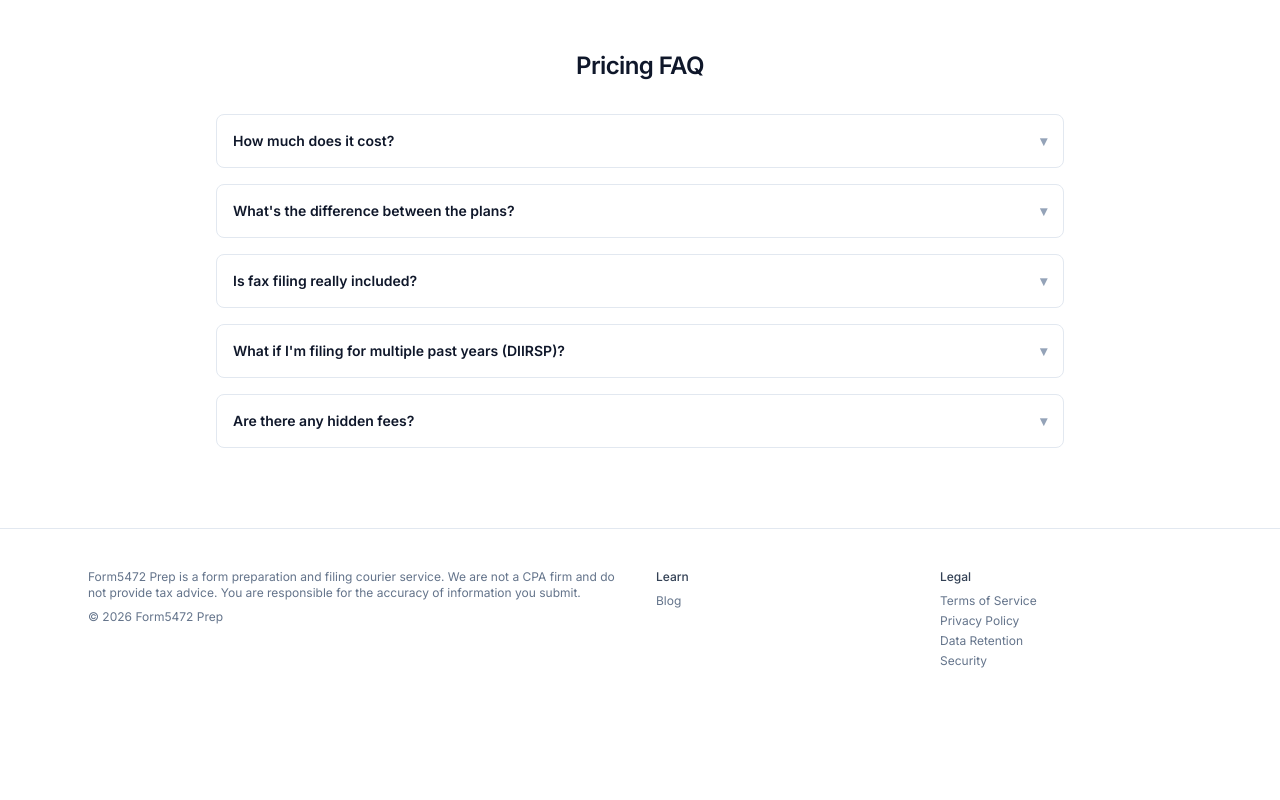
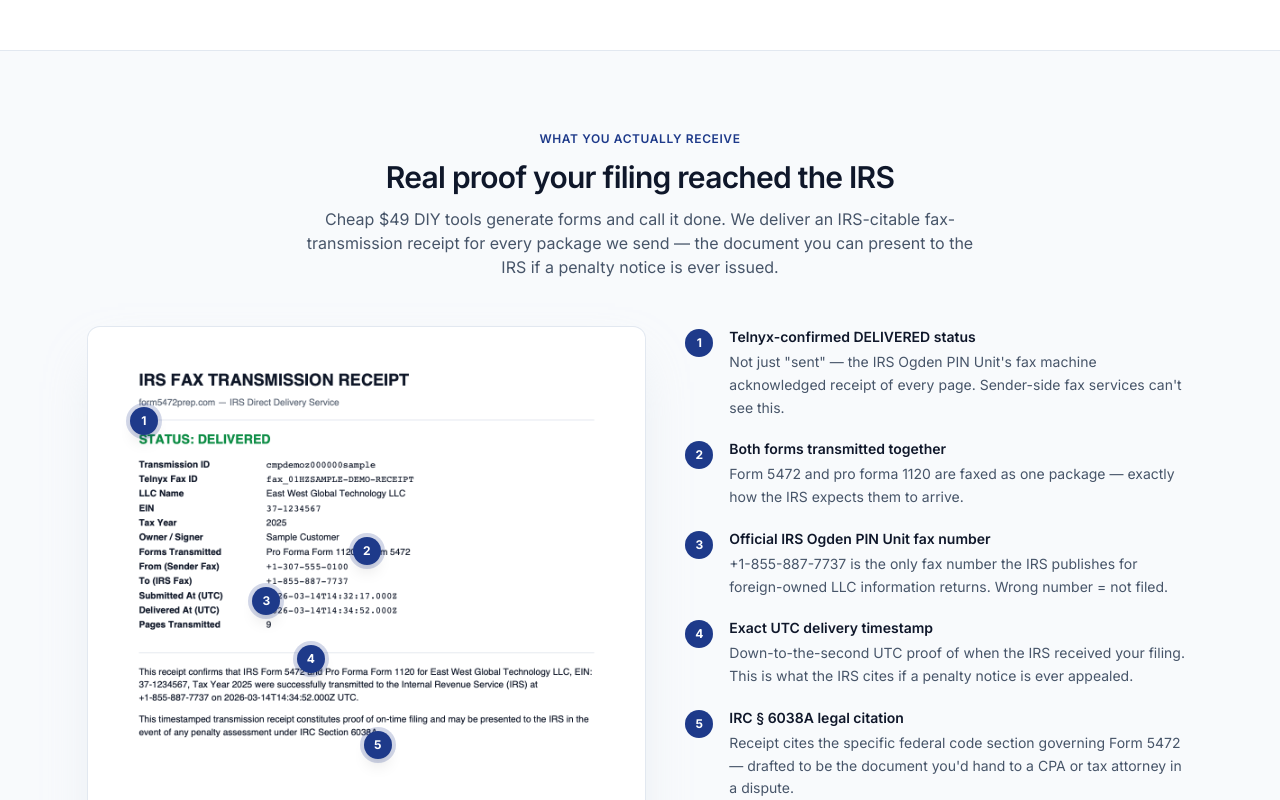
Before and after one commit to sumyeungai-eng/form5472prep, a Next.js app: page /pricing in a window 1280 px wide. Shown: the part 1200-2000 px from the top of the page. Before the commit the page ends 1909 px from the top, so only its background shows below. Built offline with nearby package versions, Linux system fonts and the light colour scheme; no server answers.

Commit message:
pricing: annotated fax-receipt proof section (5 callouts vs DIY tools)

```diff
--- a/src/app/(marketing)/pricing/page.tsx
+++ b/src/app/(marketing)/pricing/page.tsx
@@ -8,6 +8,7 @@ import {
   type Tier,
 } from "@/lib/pricing";
 import { formatUsd } from "@/lib/utils";
+import { FaxReceiptProof } from "@/components/FaxReceiptProof";
 
 export const metadata: Metadata = {
   title: "Pricing — Form 5472 Filing for Foreign-Owned LLCs | Form5472 Prep",
@@ -104,6 +105,12 @@ export default function PricingPage() {
           your information return as you provide it.
         </p>
       </section>
+
+      {/* Annotated fax-receipt section — differentiates against $49 DIY
+          competitors that issue no proof-of-delivery. Sits between the
+          pricing cards and the FAQ so anyone reading "is this worth $199?"
+          sees the actual product artifact next to the price. */}
+      <FaxReceiptProof />
 
       <section className="max-w-4xl mx-auto px-6 pb-20 space-y-8">
         <h2 className="text-2xl font-semibold tracking-tight text-slate-900 text-center">
--- /dev/null
+++ b/src/components/FaxReceiptProof.tsx
@@ -0,0 +1,130 @@
+import Image from "next/image";
+
+// "Here's the proof you'll get" section for /pricing. Sits between the
+// pricing cards and the FAQ. Differentiates form5472prep against $49 DIY
+// competitors (edetax-style "all sales final, software tool only") by
+// showing the actual proof-of-filing artifact customers receive.
+//
+// The image is rendered once from the live generateFaxReceiptPdf() output
+// — see render_sample_fax_receipt.mjs in git history. Re-render whenever
+// the receipt template changes so this section stays in sync with the
+// real product.
+
+const CALLOUTS: Array<{
+  n: number;
+  // Percent-coord position of the badge over the image. Tuned to land on
+  // the right line of text at the rendered aspect ratio.
+  top: string;
+  left: string;
+  title: string;
+  body: string;
+}> = [
+  {
+    n: 1,
+    top: "13%",
+    left: "10%",
+    title: "Telnyx-confirmed DELIVERED status",
+    body: "Not just \"sent\" — the IRS Ogden PIN Unit's fax machine acknowledged receipt of every page. Sender-side fax services can't see this.",
+  },
+  {
+    n: 2,
+    top: "31%",
+    left: "50%",
+    title: "Both forms transmitted together",
+    body: "Form 5472 and pro forma 1120 are faxed as one package — exactly how the IRS expects them to arrive.",
+  },
+  {
+    n: 3,
+    top: "38%",
+    left: "32%",
+    title: "Official IRS Ogden PIN Unit fax number",
+    body: "+1-855-887-7737 is the only fax number the IRS publishes for foreign-owned LLC information returns. Wrong number = not filed.",
+  },
+  {
+    n: 4,
+    top: "46%",
+    left: "40%",
+    title: "Exact UTC delivery timestamp",
+    body: "Down-to-the-second UTC proof of when the IRS received your filing. This is what the IRS cites if a penalty notice is ever appealed.",
+  },
+  {
+    n: 5,
+    top: "58%",
+    left: "52%",
+    title: "IRC § 6038A legal citation",
+    body: "Receipt cites the specific federal code section governing Form 5472 — drafted to be the document you'd hand to a CPA or tax attorney in a dispute.",
+  },
+];
+
+export function FaxReceiptProof() {
+  return (
+    <section className="bg-slate-50 border-y border-slate-200">
+      <div className="max-w-6xl mx-auto px-6 py-16 sm:py-20">
+        <div className="max-w-2xl mx-auto text-center mb-12">
+          <p className="text-xs font-semibold uppercase tracking-wider text-accent">
+            What you actually receive
+          </p>
+          <h2 className="mt-3 text-3xl font-semibold tracking-tight text-slate-900">
+            Real proof your filing reached the IRS
+          </h2>
+          <p className="mt-3 text-slate-600">
+            Cheap $49 DIY tools generate forms and call it done. We deliver an
+            IRS-citable fax-transmission receipt for every package we send —
+            the document you can present to the IRS if a penalty notice is
+            ever issued.
+          </p>
+        </div>
+
+        <div className="grid lg:grid-cols-[1.1fr_1fr] gap-10 items-start">
+          {/* Receipt image + numbered callout badges */}
+          <div className="relative mx-auto w-full max-w-xl">
+            <div className="relative rounded-xl overflow-hidden shadow-2xl shadow-slate-300/40 ring-1 ring-slate-200 bg-white">
+              <Image
+                src="/sample-fax-receipt.png"
+                alt="Sample IRS Fax Transmission Receipt — proof-of-filing document customers receive"
+                width={1240}
+                height={1600}
+                className="w-full h-auto block"
+                priority={false}
+              />
+              {CALLOUTS.map((c) => (
+                <span
+                  key={c.n}
+                  aria-hidden
+                  style={{ top: c.top, left: c.left }}
+                  className="absolute -translate-x-1/2 -translate-y-1/2 w-7 h-7 rounded-full bg-accent text-white text-xs font-bold flex items-center justify-center shadow-lg ring-4 ring-accent/20"
+                >
+                  {c.n}
+                </span>
+              ))}
+            </div>
+            <p className="mt-3 text-center text-xs text-slate-500">
+              Sample receipt — actual customer data redacted.
+            </p>
+          </div>
+
+          {/* Numbered legend */}
+          <ol className="space-y-5">
+            {CALLOUTS.map((c) => (
+              <li key={c.n} className="flex gap-4">
+                <span className="flex-none w-7 h-7 rounded-full bg-accent text-white text-xs font-bold flex items-center justify-center mt-0.5">
+                  {c.n}
+                </span>
+                <div>
+                  <h3 className="text-sm font-semibold text-slate-900">{c.title}</h3>
+                  <p className="mt-1 text-sm text-slate-600 leading-relaxed">{c.body}</p>
+                </div>
+              </li>
+            ))}
+          </ol>
+        </div>
+
+        {/* Differentiator chip — directly answers "why pay $199 over $49" */}
+        <div className="mt-12 max-w-3xl mx-auto rounded-xl border-2 border-emerald-200 bg-emerald-50 px-5 py-4 text-sm text-emerald-900 text-center">
+          <strong>Every plan includes this receipt.</strong>{" "}
+          DIY form generators can&apos;t issue one — they don&apos;t actually transmit to the IRS.
+        </div>
+      </div>
+    </section>
+  );
+}
```
Also changed, not shown: public/sample-fax-receipt.png (added).
